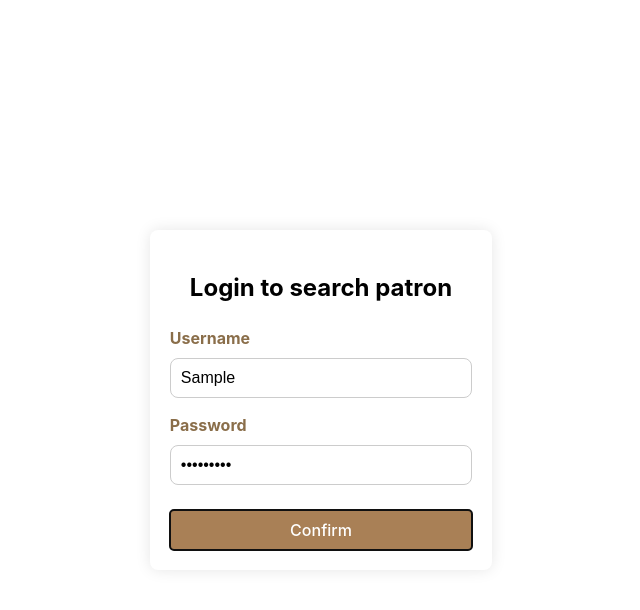
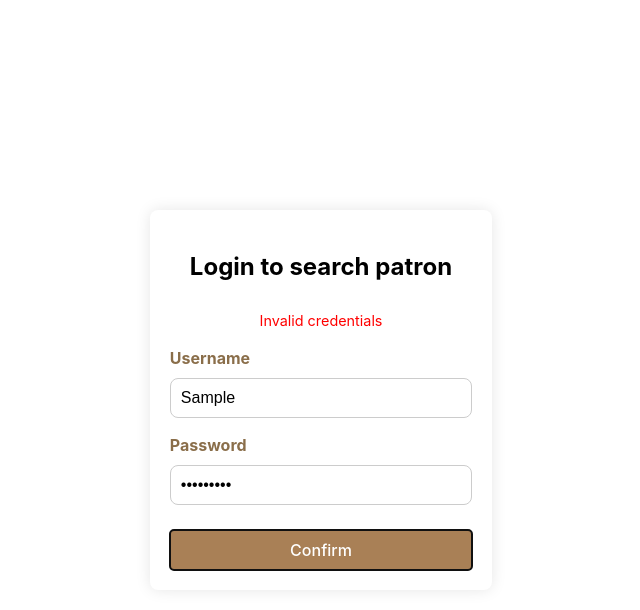
Before and after one commit to thanhtuan472k/search-patron, a React (Vite) app: page / in a window 1280 px wide. Both pictures are taken after typing "Sample", "Sample123" into the empty fields and a click on the button "Confirm". Shown: the top 610 px of the page, without its empty margins (339-979 px from the left). Built offline with nearby package versions, Linux system fonts and the light colour scheme.

Commit message:
feat: Implement error

```diff
--- a/src/components/Login/index.tsx
+++ b/src/components/Login/index.tsx
@@ -4,9 +4,10 @@ import { useNavigate } from 'react-router-dom';
 import { loginApi } from '../../apis/user';
 
 const LoginForm = () => {
-    const [inputs, setInputs] = useState({ username: '', password: '' });
+    const [username, setUsername] = useState('');
+    const [password, setPassword] = useState('');
     const navigate = useNavigate();
-    const { username, password } = inputs;
+    const [error, setError] = useState('');
 
     const handleLogin = async (e: React.FormEvent) => {
         e.preventDefault();
@@ -14,13 +15,14 @@ const LoginForm = () => {
         if (response.success) {
             navigate('/search');
         } else {
-            alert('Invalid credentials');
+            setError('Invalid credentials');
         }
     }
 
     return (
         <div className={styles.loginContainer}>
             <h2 className={styles.heading}>Login to search patron</h2>
+            {error && <p className={styles.error}>{error}</p>}
             <form onSubmit={handleLogin}>
                 <div className={styles.inputGroup}>
                     <label className={styles.label} htmlFor="username">Username</label>
@@ -29,7 +31,7 @@ const LoginForm = () => {
                         id="username"
                         name="username"
                         value={username}
-                        onChange={(e) => setInputs({ ...inputs, username: e.target.value })}
+                        onChange={(e) => setUsername(e.target.value)}
                         className={styles.input}
                     />
                 </div>
@@ -40,7 +42,7 @@ const LoginForm = () => {
                         id="password"
                         name="password"
                         value={password}
-                        onChange={(e) => setInputs({ ...inputs, password: e.target.value })}
+                        onChange={(e) => setPassword(e.target.value)}
                         className={styles.input}
                     />
                 </div>
--- a/src/components/Login/style.module.css
+++ b/src/components/Login/style.module.css
@@ -53,3 +53,10 @@
 .button:hover {
     background-color: #8a6e4a;
 }
+
+.error {
+    color: red;
+    font-size: 0.9rem;
+    margin-top: 5px;
+    text-align: center;
+}
```
